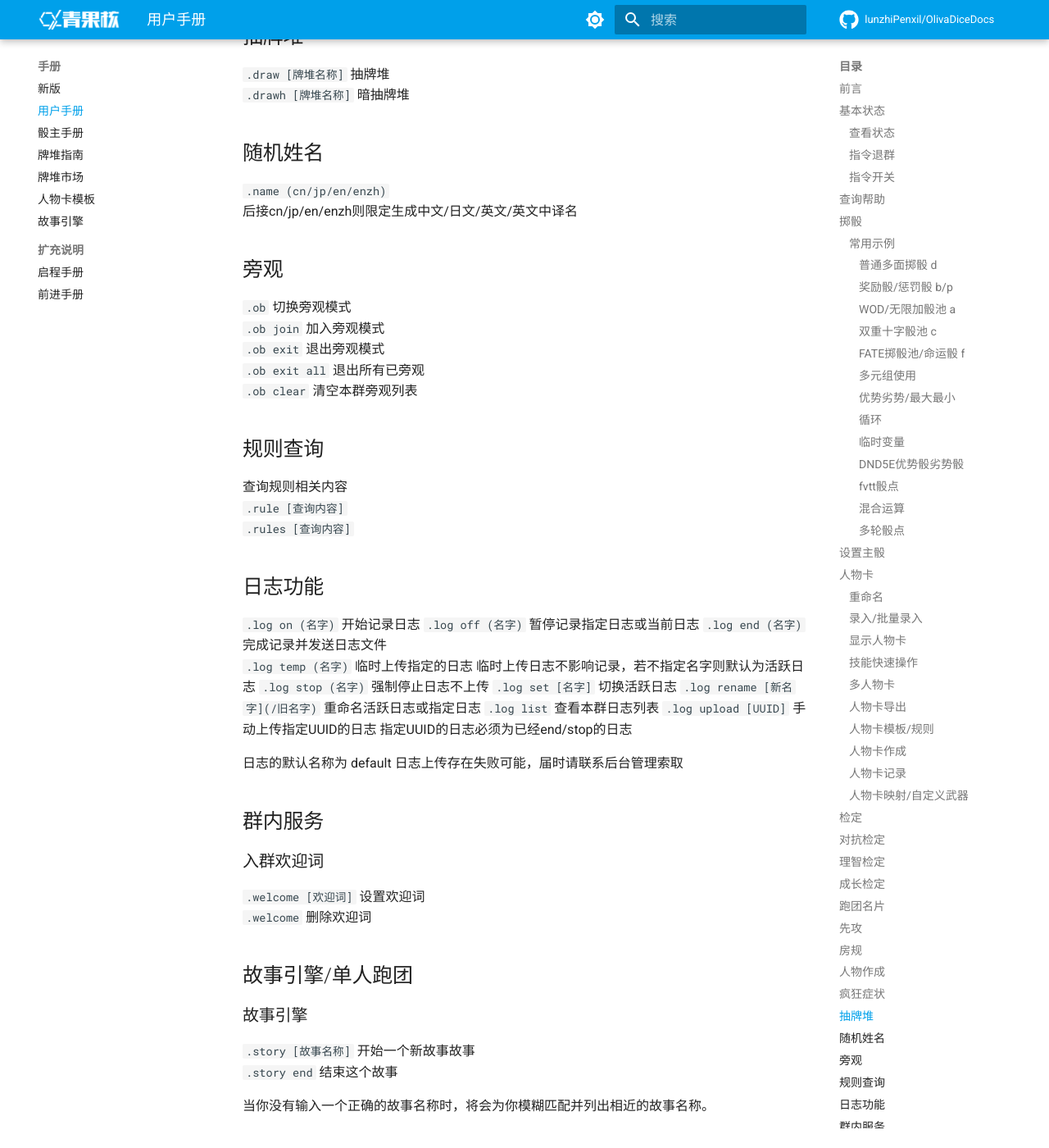
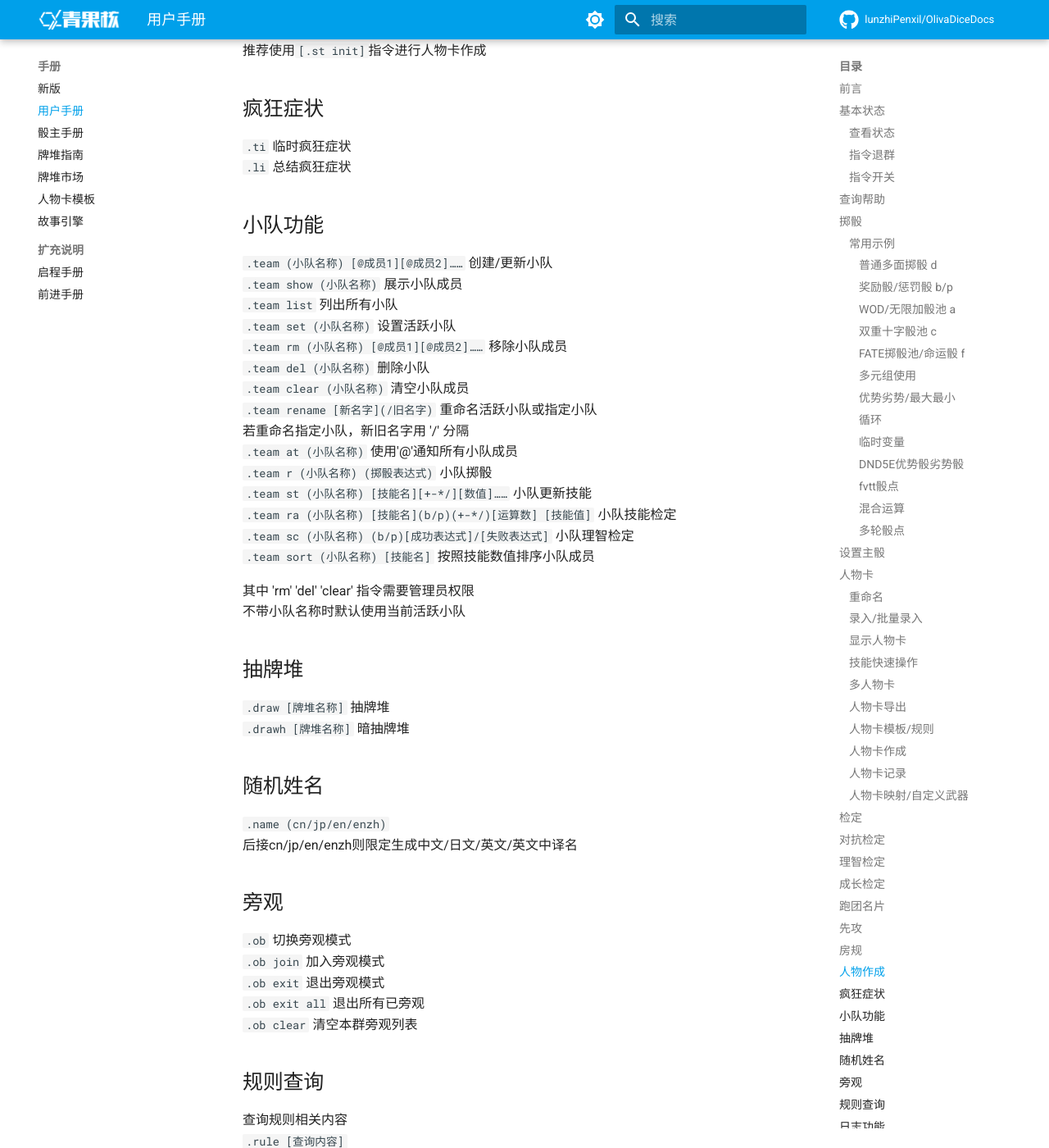
Before and after one commit to lunzhiPenxil/OlivaDiceDocs, an MkDocs documentation site: the page built from docs/User/Manual.md, in a window 1280 px wide and 1400 px high, scrolled down 18202 px. Shown: the whole window at 82% size. Built offline with MkDocs 1.6.1 and Material for MkDocs 9.7.7, drawn with Linux system fonts in a browser that asks for light colours; comment, search, counter and statistics services are not loaded; some of the changed text lies outside the part shown.

Commit message:
优化帮助文档，新增小队功能

```diff
--- a/docs/User/Manual.md
+++ b/docs/User/Manual.md
@@ -652,6 +652,26 @@ AfB
 `.ti` 临时疯狂症状
 `.li` 总结疯狂症状
 
+## 小队功能
+`.team (小队名称) [@成员1][@成员2]……` 创建/更新小队
+`.team show (小队名称)` 展示小队成员
+`.team list` 列出所有小队
+`.team set (小队名称)` 设置活跃小队
+`.team rm (小队名称) [@成员1][@成员2]……` 移除小队成员
+`.team del (小队名称)` 删除小队
+`.team clear (小队名称)` 清空小队成员
+`.team rename [新名字](/旧名字)` 重命名活跃小队或指定小队
+若重命名指定小队，新旧名字用 '/' 分隔
+`.team at (小队名称)` 使用'@'通知所有小队成员
+`.team r (小队名称) (掷骰表达式)` 小队掷骰
+`.team st (小队名称) [技能名][+-*/][数值]……` 小队更新技能
+`.team ra (小队名称) [技能名](b/p)(+-*/)[运算数] [技能值]` 小队技能检定
+`.team sc (小队名称) (b/p)[成功表达式]/[失败表达式]` 小队理智检定
+`.team sort (小队名称) [技能名]` 按照技能数值排序小队成员
+
+其中 'rm' 'del' 'clear' 指令需要管理员权限
+不带小队名称时默认使用当前活跃小队
+
 ## 抽牌堆
 `.draw [牌堆名称]` 抽牌堆
 `.drawh [牌堆名称]` 暗抽牌堆
```
Also changed, not shown: docs/Master/Manual.md (+2 -0 lines), docs/Master/OlivOS/Login.md (+2 -0 lines), docs/Master/OlivOS/EasyStart.md (line endings or trailing spaces).
